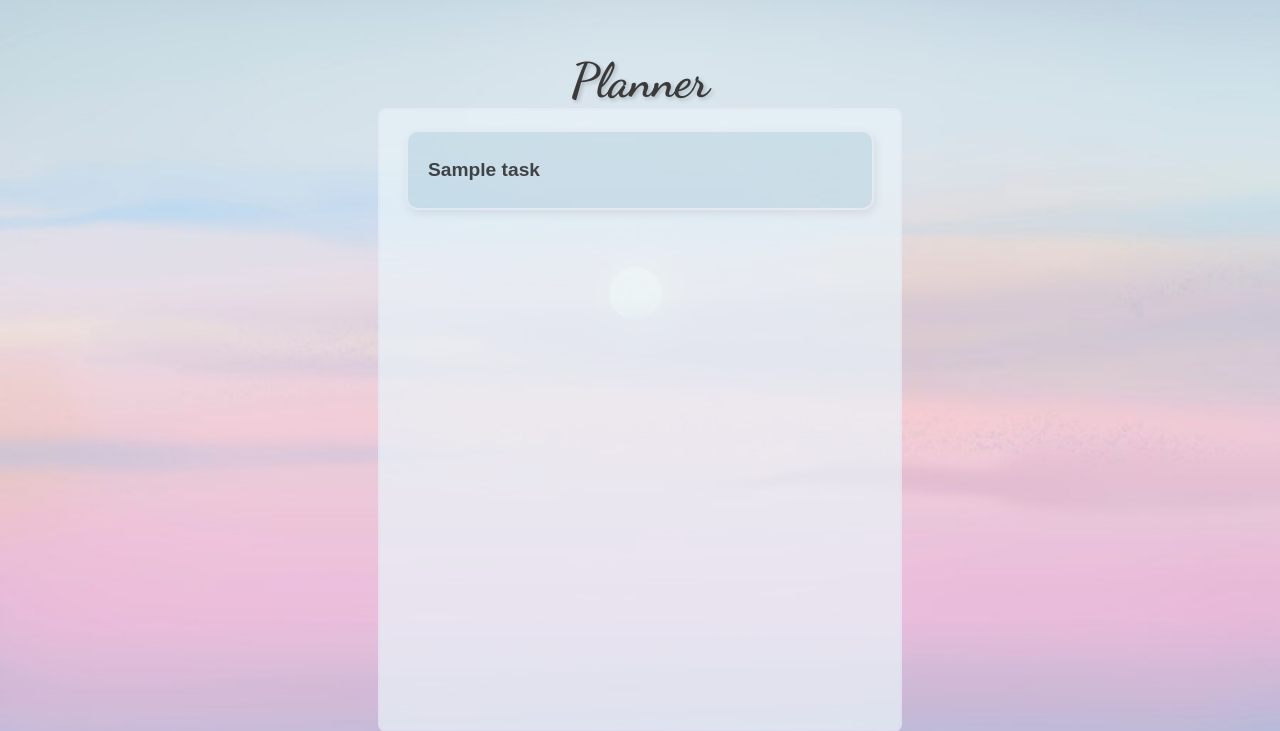
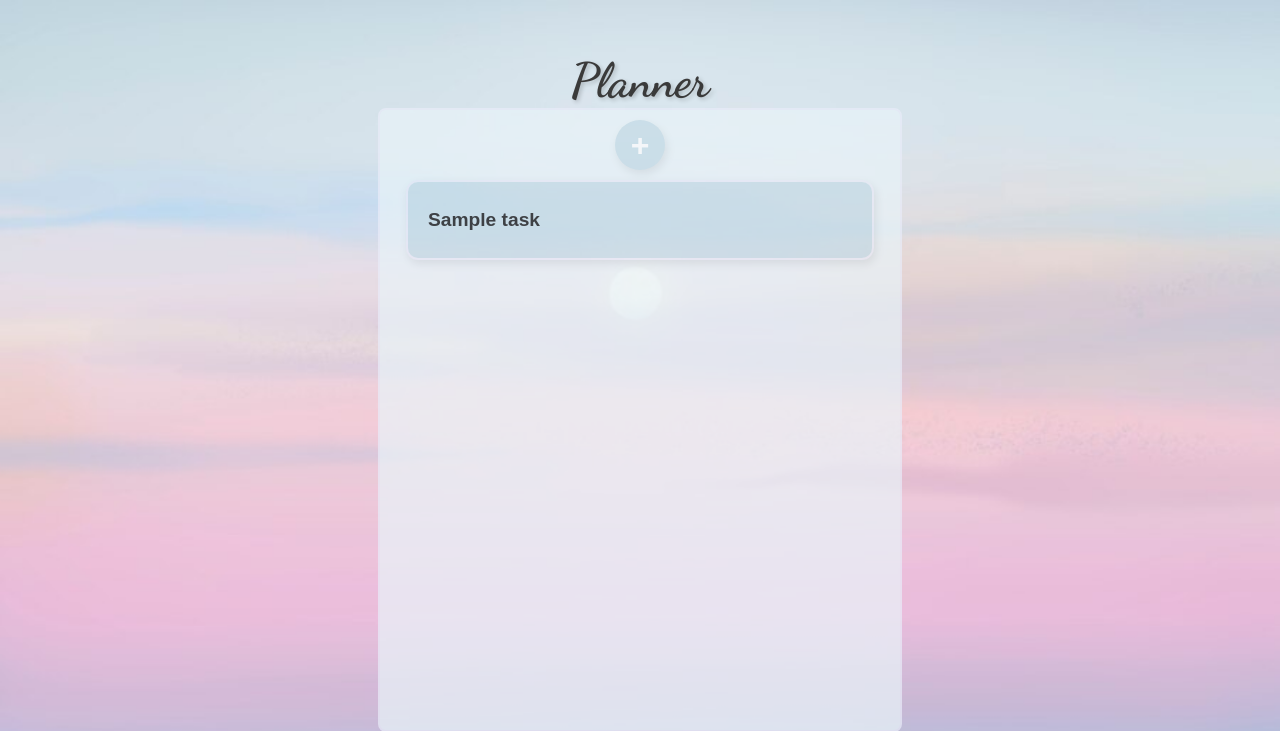
Before and after one commit to pusilvija/planner, a Django app: page / in a window 1280 px wide. Shown: the top 731 px of the page. Run offline with Django 4.2, Linux system fonts and the light colour scheme; tables that the repository leaves empty hold one stand-in row (values such as "Sample post").

Commit message:
feat: added empty button to the top of the tasks

```diff
--- a/planner/task_manager/static/task_manager/css/index.css
+++ b/planner/task_manager/static/task_manager/css/index.css
@@ -52,6 +52,7 @@
             cursor: pointer;
             position: absolute;
             left: 5%;
+            top: -30px;
             z-index: 1;
             text-align: left; /* Align text to the left */
             box-sizing: border-box;
@@ -64,6 +65,7 @@
             font-weight: bold; /* Make it stand out */
             padding-left: 20px; /* Ensure text isn't too close to the border */
             box-shadow: 2px 4px 10px rgba(0, 0, 0, 0.1); /* Soft shadow for depth */
+            margin-top: 50px;
         }
 
         /* Style for the dragging task */
@@ -77,6 +79,28 @@
         /* Add hover effect for better interaction */
         .task:hover {
             transform: scale(1.02); /* Subtle zoom effect */
+            background-color: #b0d3e3; /* Slightly darker shade on hover */
+        }
+
+        /* Add task button */
+        .add-task {
+            width: 50px;
+            height: 50px;
+            background-color: #c4dce7;
+            color: white;
+            font-size: 2em;
+            font-weight: bold;
+            text-align: center;
+            line-height: 50px;
+            position: absolute;
+            border-radius: 50%; /* Make it a circle */
+            cursor: pointer;
+            box-shadow: 2px 4px 10px rgba(0, 0, 0, 0.1); /* Add shadow for depth */
+            transition: transform 0.3s ease, background-color 0.3s ease;
+        }
+
+        .add-task:hover {
+            transform: scale(1.1); /* Slight zoom effect on hover */
             background-color: #b0d3e3; /* Slightly darker shade on hover */
         }
 
--- a/planner/task_manager/static/task_manager/js/toDo.js
+++ b/planner/task_manager/static/task_manager/js/toDo.js
@@ -97,7 +97,7 @@ class TaskManager {
     }
 
     renderModal(taskData) {
-        this.taskTitle.innerText = taskData.title;
+        this.taskTitle.innerText = taskData.name;
         this.taskStatus.innerText = taskData.status;
         this.taskDescription.innerText = taskData.description;
         this.taskCategory.innerText = taskData.category;
--- a/planner/task_manager/templates/index.html
+++ b/planner/task_manager/templates/index.html
@@ -14,7 +14,9 @@
     <h1 class="page-title">Planner</h1>
 
     <!-- Task container -->
+
     <div class="task-container" id="task-container">
+        <div class="add-task">+</div>
         {% for task in tasks %}
             <div class="task" id="task{{ task.id }}"
                  data-task="{{ task.id }}"
@@ -26,6 +28,7 @@
                  style="top: {{ forloop.counter0|add:"90" }}px;">
                 {{ task.name }}
             </div>
+
         {% endfor %}
     </div>
 
```
